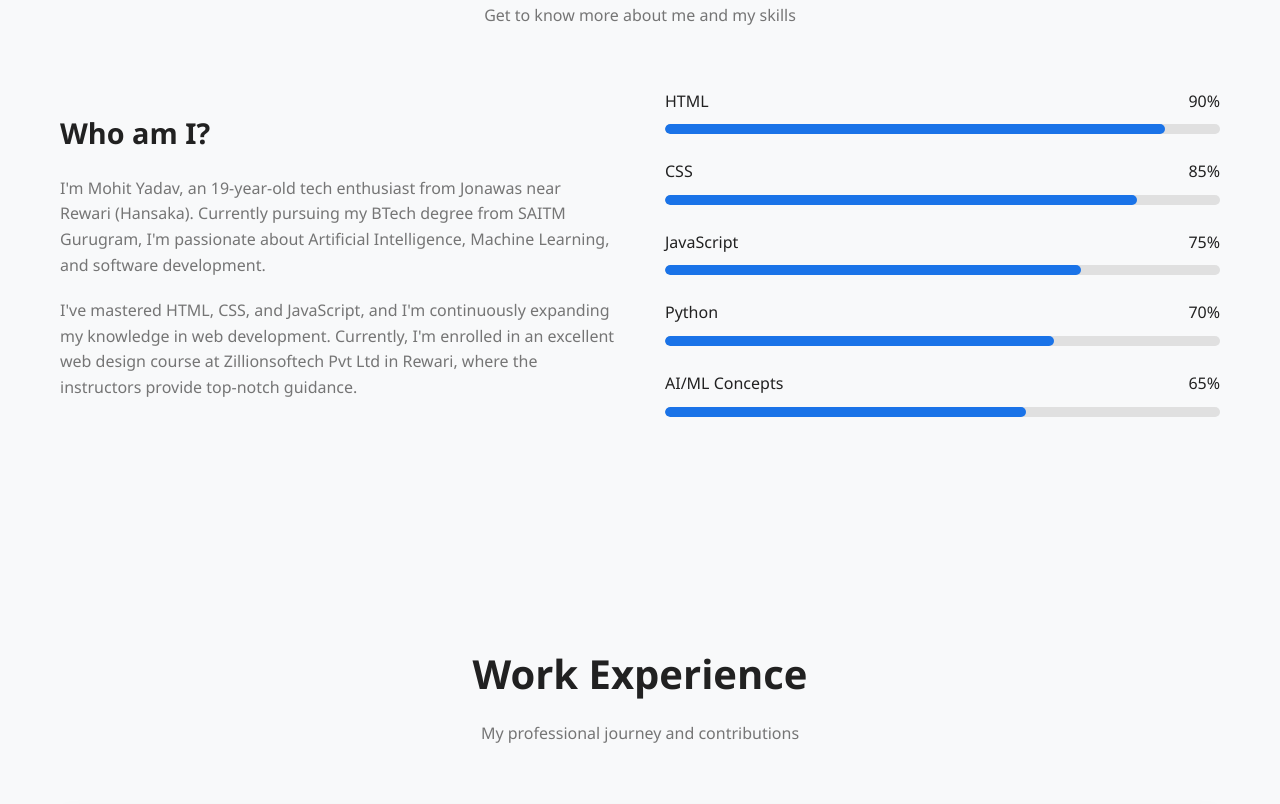
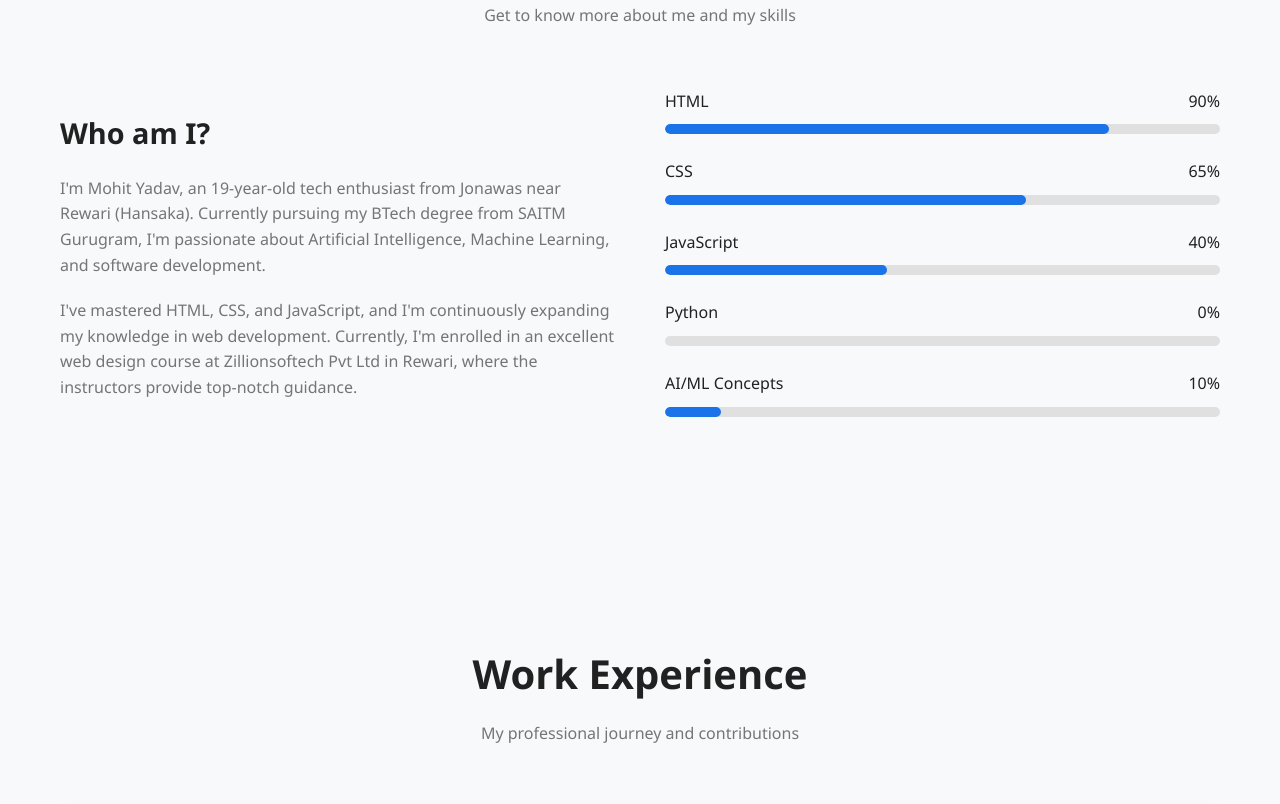
Before and after one commit to mohityadav3777/Mohit, a plain HTML site: page index.html in a window 1280 px wide. Shown: the part 976-1780 px from the top of the page. Drawn offline with Linux system fonts and the light colour scheme.

Commit message:
modified port web

```diff
--- a/index.html
+++ b/index.html
@@ -439,23 +439,23 @@
                 <div class="skills">
                     <div class="skill-item">
                         <div class="skill-name"><span>HTML</span><span>90%</span></div>
-                        <div class="skill-bar"><div class="skill-progress" style="width: 90%;"></div></div>
+                        <div class="skill-bar"><div class="skill-progress" style="width: 80%;"></div></div>
                     </div>
                     <div class="skill-item">
-                        <div class="skill-name"><span>CSS</span><span>85%</span></div>
-                        <div class="skill-bar"><div class="skill-progress" style="width: 85%;"></div></div>
+                        <div class="skill-name"><span>CSS</span><span>65%</span></div>
+                        <div class="skill-bar"><div class="skill-progress" style="width: 65%;"></div></div>
                     </div>
                     <div class="skill-item">
-                        <div class="skill-name"><span>JavaScript</span><span>75%</span></div>
-                        <div class="skill-bar"><div class="skill-progress" style="width: 75%;"></div></div>
+                        <div class="skill-name"><span>JavaScript</span><span>40%</span></div>
+                        <div class="skill-bar"><div class="skill-progress" style="width: 40%;"></div></div>
                     </div>
                     <div class="skill-item">
-                        <div class="skill-name"><span>Python</span><span>70%</span></div>
-                        <div class="skill-bar"><div class="skill-progress" style="width: 70%;"></div></div>
+                        <div class="skill-name"><span>Python</span><span>0%</span></div>
+                        <div class="skill-bar"><div class="skill-progress" style="width: 0%;"></div></div>
                     </div>
                     <div class="skill-item">
-                        <div class="skill-name"><span>AI/ML Concepts</span><span>65%</span></div>
-                        <div class="skill-bar"><div class="skill-progress" style="width: 65%;"></div></div>
+                        <div class="skill-name"><span>AI/ML Concepts</span><span>10%</span></div>
+                        <div class="skill-bar"><div class="skill-progress" style="width: 10%;"></div></div>
                     </div>
                 </div>
             </div>
```
